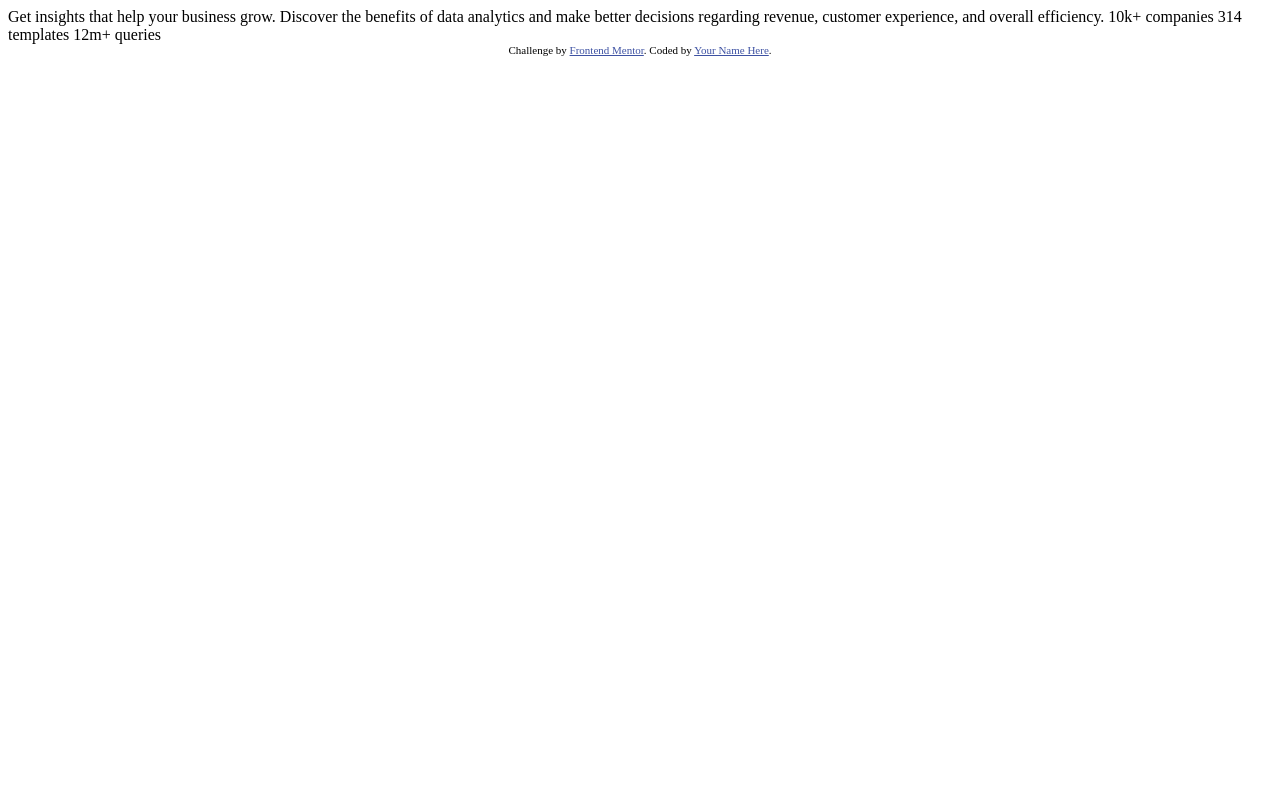
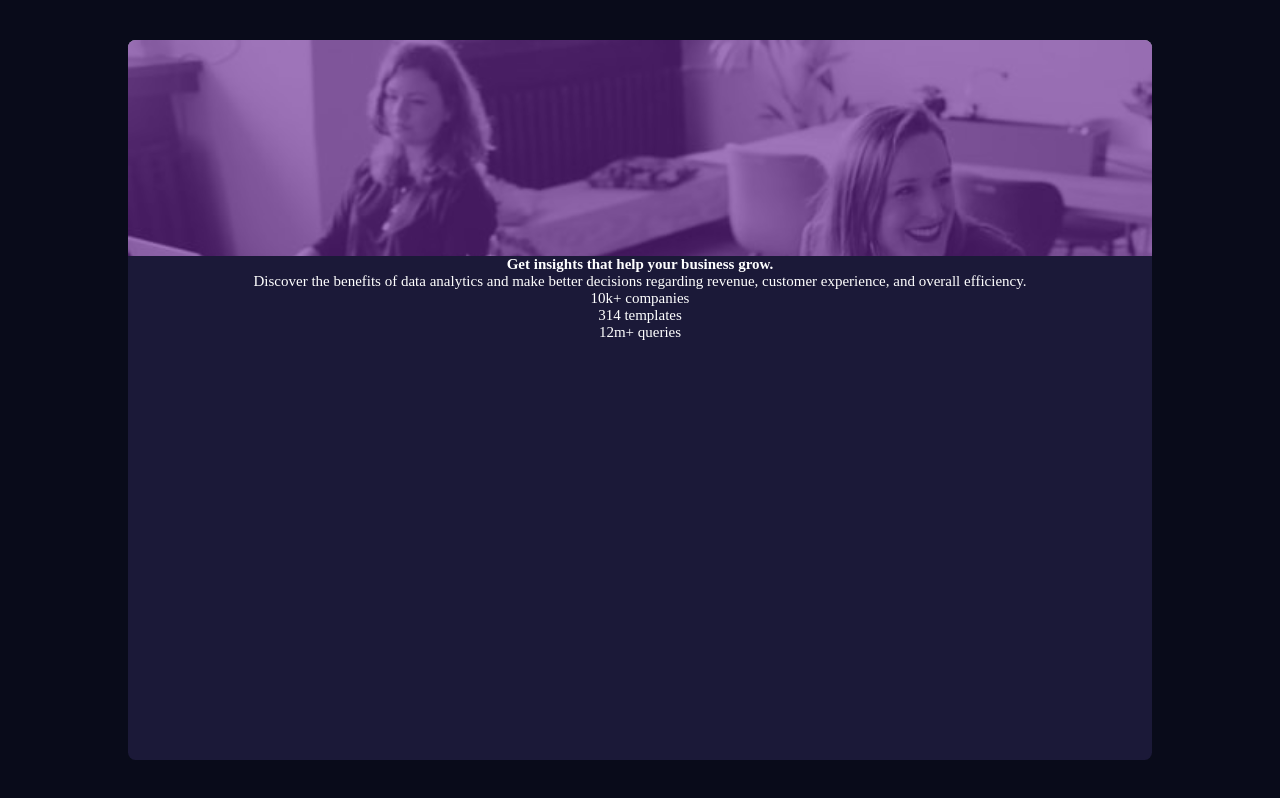
Before and after one commit to TonyHdez-Pi/TonyHdez-Pi.github.io, a plain HTML site: page index.html in a window 1280 px wide. Drawn offline with Linux system fonts and the light colour scheme.

Commit message:
created the style.css file, added the html structure

```diff
--- a/index.html
+++ b/index.html
@@ -1,6 +1,7 @@
 <!DOCTYPE html>
 <html lang="en">
 <head>
+  <link rel="stylesheet" href="style.css">
   <meta charset="UTF-8">
   <meta name="viewport" content="width=device-width, initial-scale=1.0"> <!-- displays site properly based on user's device -->
 
@@ -8,26 +9,24 @@
 
   <title>Frontend Mentor | Stats preview card component</title>
 
-  <!-- Feel free to remove these styles or customise in your own stylesheet 👍 -->
-  <style>
-    .attribution { font-size: 11px; text-align: center; }
-    .attribution a { color: hsl(228, 45%, 44%); }
-  </style>
 </head>
 <body>
+<main>
+  <section class="card">
+    <div class="card__image">
 
-  Get insights that help your business grow.
-
-  Discover the benefits of data analytics and make better decisions regarding revenue, customer
-  experience, and overall efficiency.
-
-  10k+ companies
-  314 templates
-  12m+ queries
-
-  <div class="attribution">
-    Challenge by <a href="https://www.frontendmentor.io?ref=challenge" target="_blank">Frontend Mentor</a>.
-    Coded by <a href="#">Your Name Here</a>.
-  </div>
+    </div>
+     <h1>Get insights that help your business grow.</h1>
+    <p>
+      Discover the benefits of data analytics and make better decisions regarding revenue, customer
+      experience, and overall efficiency.
+    </p>
+    <section class="card__stats">
+      <p>10k+ companies</p>
+      <p>314 templates</p>
+      <p>12m+ queries</p>
+    </section>
+  </section>
+</main>
 </body>
 </html>
--- /dev/null
+++ b/style.css
@@ -0,0 +1,44 @@
+@import url('https://fonts.googleapis.com/css2?family=Inter:wght@400;700&family=Lexend+Deca&display=swap');
+*{
+    padding: 0;
+    margin: 0;
+    box-sizing: border-box;
+    font-size: 15px;
+}
+:root{
+    --mainBackground:  hsl(233, 47%, 7%);
+    --cardBackground: hsl(244, 38%, 16%);
+    --accent: hsla(277, 62%, 36%, 0.609);
+    --transpWhite: hsla(0, 0%, 100%, 0.75);
+    --semiTranspWhite: hsla(0, 0%, 100%, 0.6);
+    --interFont : 'Inter', sans-serif;
+    --lexendFont: 'Lexend Deca', sans-serif;
+}
+main{
+    background-color: var(--mainBackground);
+    height: 100vh;
+    display: flex;
+    justify-content: center;
+    align-items: center;
+    color: #fff;
+    overflow: hidden;
+}
+.card{
+    background-color: var(--cardBackground);
+    width: 80%;
+    height: 90%;
+    display: flex;
+    flex-direction: column;
+    justify-content: flex-start;
+    align-items: center;
+    border-radius: .5rem;
+    text-align: center;
+}
+.card__image{
+    width: 100%;
+    height: 30%;
+    border-radius: .5rem .5rem 0 0;
+    background-image: url(images/image-header-mobile.jpg);
+    box-shadow: inset 0 0 0 1000px var(--accent);
+    background-size: cover;
+}
```
